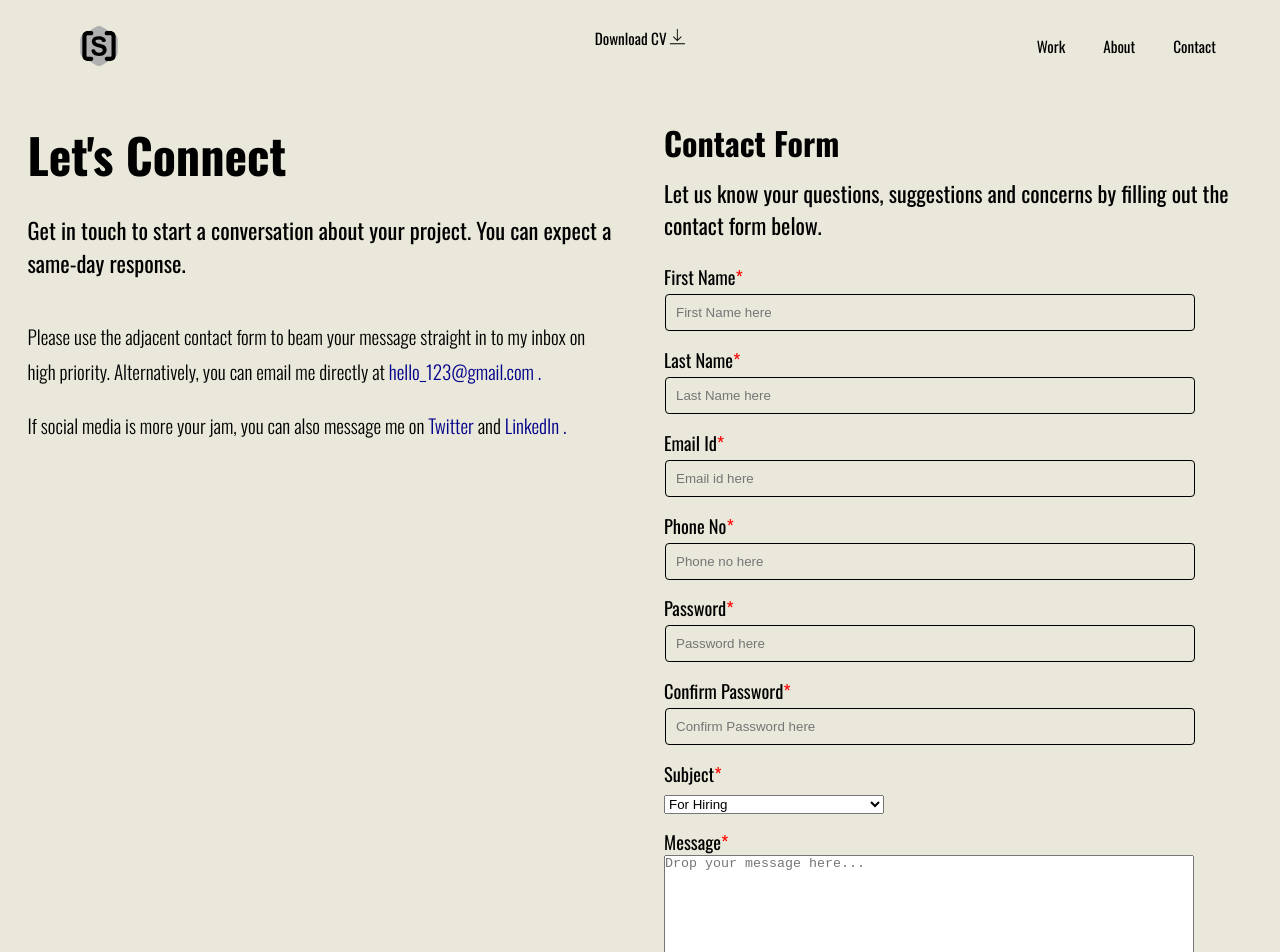
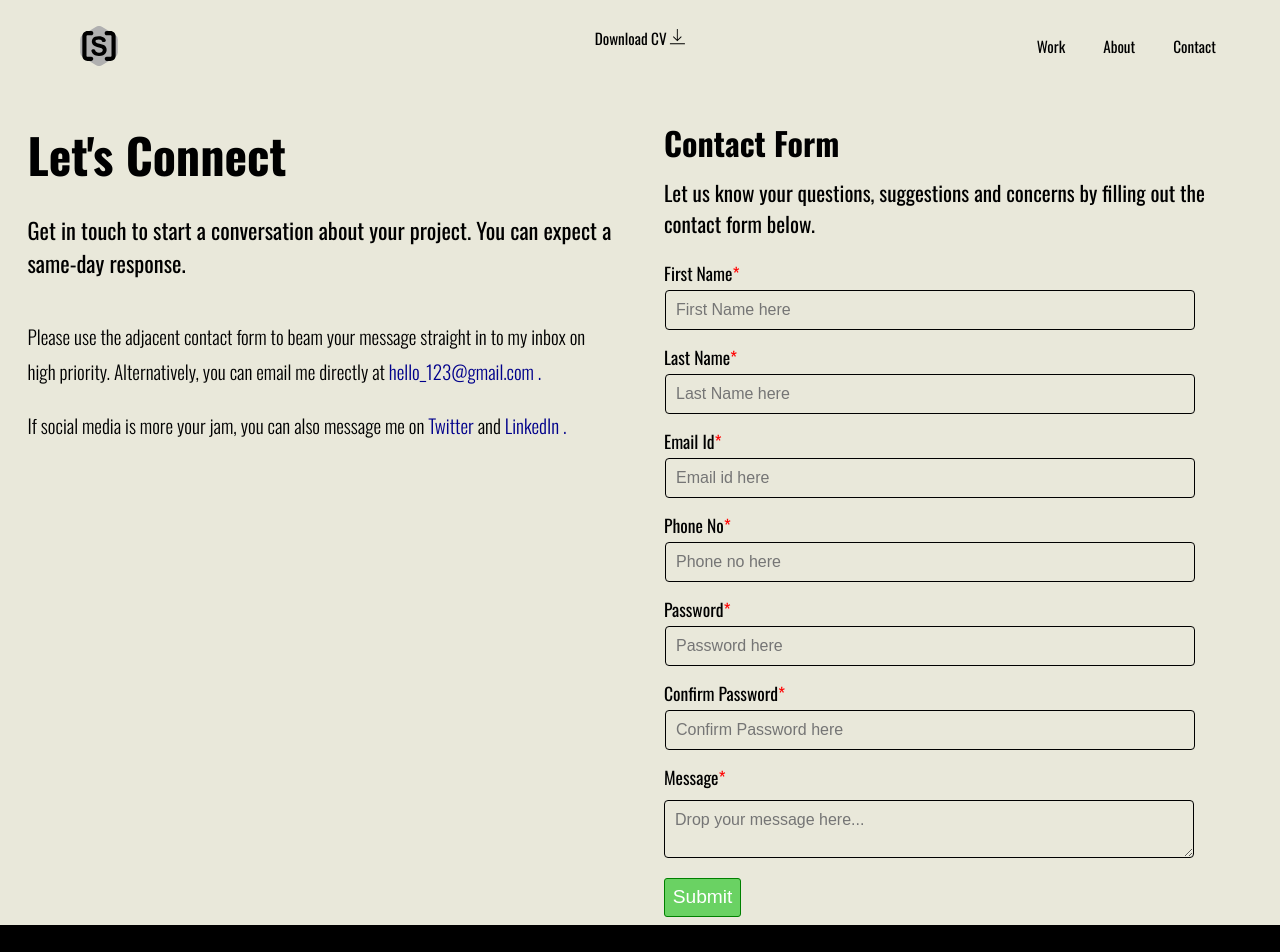
Before and after one commit to shibaram-brilliantlink/01project, a React (Vite) app: page /contact in a window 1280 px wide. Shown: the top 952 px of the page. Built offline with nearby package versions, Linux system fonts and the light colour scheme.

Commit message:
11commit Form validation complete

```diff
--- a/src/pages/Contactpage.jsx
+++ b/src/pages/Contactpage.jsx
@@ -1,4 +1,4 @@
-import React, { useState } from "react";
+import React from "react";
 import styled from "styled-components";
 import { useForm } from "react-hook-form";
 function Contactpage() {
@@ -6,11 +6,29 @@ function Contactpage() {
     register,
     handleSubmit,
     formState: { errors },
+    watch,
   } = useForm();
   const onSubmit = (data) => {
     console.log(data);
   };
   // console.log(errors);
+  const validatePassword = (value) => {
+    if (value.length < 6) {
+      return "Password should be atleast 6 character";
+    } else if (
+      !/(?=.*\d)(?=.*[a-z])(?=.*[A-Z])(?!.*\s)(?=.*[!@#$*])/.test(value)
+    ) {
+      return "Password should contain atlest one uppercase, lowercase, digit and Special character";
+    }
+    return true;
+  };
+  const validateCpassword = (value) => {
+    if (watch("password") !== value) {
+      //here "password" is password -value in submit data object
+      return "Password did not match";
+    }
+    return 1;
+  };
 
   return (
     <StyledContactpage>
@@ -104,7 +122,19 @@ function Contactpage() {
                 Email Id<Required>*</Required>
               </label>
             </div>
-            <input type="email" id="email" placeholder="Email id here" />
+            <input
+              type="email"
+              id="email"
+              placeholder="Email id here"
+              {...register("email", {
+                required: "Email id is required.",
+                pattern: {
+                  value: /^\w+([\.-]?\w+)*@\w+([\.-]?\w+)*(\.\w{2,5})+$/,
+                  message: "Email id is invalid",
+                },
+              })}
+            />
+            {errors.email && <Errormsg>{errors.email.message}</Errormsg>}
           </Input>
           <Input>
             <div>
@@ -112,15 +142,37 @@ function Contactpage() {
                 Phone No<Required>*</Required>
               </label>
             </div>
-            <input type="tel" id="phoneno" placeholder="Phone no here" />
+            <input
+              type="tel"
+              id="phoneno"
+              placeholder="Phone no here"
+              {...register("phoneno", {
+                required: "Phone no is required",
+                pattern: {
+                  value: /^\+(?:[0-9] ?){6,14}[0-9]$/,
+                  message: "Phone no is invalid. i.e. +09898955564",
+                },
+              })}
+            />
+            {errors.phoneno && <Errormsg>{errors.phoneno.message}</Errormsg>}
           </Input>
+          {/* Add a Custom Validation Method for - complex validation*/}
           <Input>
             <div>
               <label htmlFor="password">
                 Password<Required>*</Required>
               </label>
             </div>
-            <input type="password" id="password" placeholder="Password here" />
+            <input
+              type="text"
+              id="password"
+              placeholder="Password here"
+              {...register("password", {
+                required: "Password is required",
+                validate: validatePassword,
+              })}
+            />
+            {errors.password && <Errormsg>{errors.password.message}</Errormsg>}
           </Input>
           <Input>
             <div>
@@ -129,24 +181,17 @@ function Contactpage() {
               </label>
             </div>
             <input
-              type="password"
+              type="text"
               id="cpassword"
               placeholder="Confirm Password here"
+              {...register("cpassword", {
+                required: "Confirm password is required",
+                validate: validateCpassword,
+              })}
             />
-          </Input>
-          <Input>
-            <div>
-              <label htmlFor="subject">
-                Subject<Required>*</Required>
-              </label>
-            </div>
-            <select id="subject">
-              <option value="hiring">For Hiring</option>
-              <option value="suggestions">Suggestions</option>
-              <option value="query">Query regarding specific services</option>
-              <option value="complaint">Complaints</option>
-              <option value="others">Others</option>
-            </select>
+            {errors.cpassword && (
+              <Errormsg>{errors.cpassword.message}</Errormsg>
+            )}
           </Input>
           <Input>
             <div>
@@ -189,9 +234,6 @@ const Content = styled.div`
     font-weight: 400;
     font-size: 1.4rem;
   }
-  p {
-    font-weight: 300;
-  }
   a {
     color: darkblue;
     text-decoration: none;
@@ -214,7 +256,7 @@ const Contactform = styled.div`
   }
   p {
     margin: 0.5em 0 1em 0;
-    font-size: 1.2em;
+    font-size: 1.15em;
   }
 `;
 const Required = styled.span`
@@ -223,8 +265,9 @@ const Required = styled.span`
 const Input = styled.div`
   width: 90%;
   margin-top: 0.8em;
-  font-size: inherit;
+  font-size: 1.1rem;
   input {
+    font-size: 1rem;
     width: 100%;
     padding: 10px;
     border: 1px solid black;
@@ -241,11 +284,16 @@ const Input = styled.div`
 `;
 const Textarea = styled.div`
   textarea {
-    min-height: 150px;
-    max-height: 300px;
     width: 100%;
     max-width: 600px;
     outline: none;
+    margin-top: 0.6em;
+    padding: 10px;
+    border: 1px solid black;
+    background-color: transparent;
+    border-radius: 4px;
+    font-family: sans-serif;
+    font-size: 1rem;
   }
 `;
 const Button = styled.div`
```
